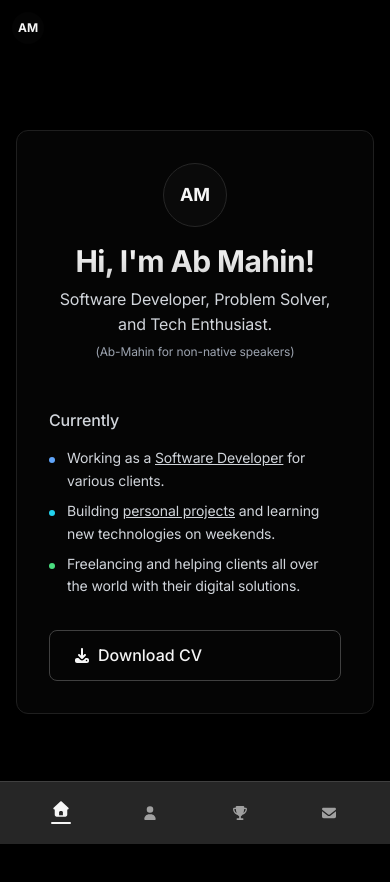
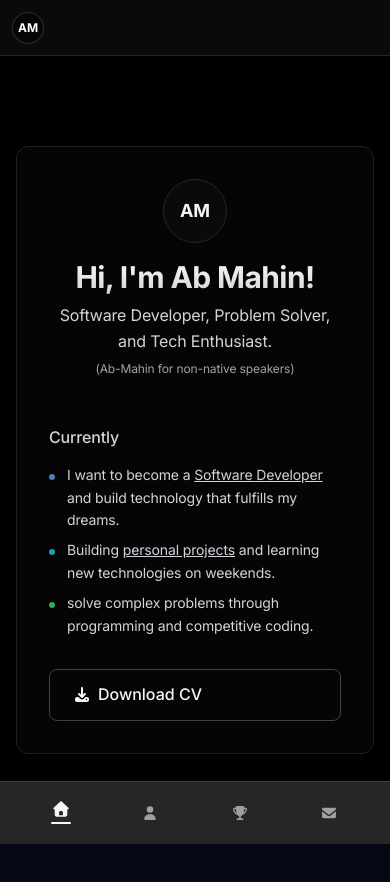
Before and after one commit to Ab-mahin/Protfolio, a React (Vite) app: page / in a window 390 px wide. Shown: the top 882 px of the page. After the commit the page ends 844 px from the top, so only its background shows below. Built offline with nearby package versions, Linux system fonts and the light colour scheme.

Commit message:
Little change on Profile

```diff
--- a/src/App.jsx
+++ b/src/App.jsx
@@ -5,7 +5,7 @@ import { AppLoader } from "./components/Loader";
 
 const App = () => {
   const [isDarkMode, setIsDarkMode] = useState(() => {
-    // Initialize from localStorage or default to true
+    // Always default to dark mode on first visit
     const savedTheme = localStorage.getItem('isDarkMode');
     return savedTheme !== null ? JSON.parse(savedTheme) : true;
   });
@@ -64,7 +64,7 @@ const App = () => {
         <Navbar activeSection={activeSection} onNavigate={setActiveSection} />
 
         <main
-          className="flex-1 overflow-y-auto lg:ml-72 pb-20 lg:pb-0 transition-colors duration-300"
+          className="flex-1 min-h-[100dvh] overflow-y-auto scrollbar-hide lg:ml-72 pt-14 sm:pt-16 md:pt-20 lg:pt-0 pb-0 lg:pb-0 transition-colors duration-300"
           style={{
             backgroundColor: isDarkMode ? '#000000' : '#FFFFFF',
             color: isDarkMode ? '#F5F5F5' : '#262626'
--- a/src/components/Hero.jsx
+++ b/src/components/Hero.jsx
@@ -1,19 +1,19 @@
-import { motion } from 'framer-motion';
-import { useState, useEffect } from 'react';
-import DownloadCVButton from './DownloadCVButton';
+import { motion } from "framer-motion";
+import { useState, useEffect } from "react";
+import DownloadCVButton from "./DownloadCVButton";
 
 const Hero = () => {
   const [isDarkMode, setIsDarkMode] = useState(() => {
     // Initialize with current theme to prevent flash
-    if (typeof document !== 'undefined') {
-      return document.documentElement.classList.contains('dark');
+    if (typeof document !== "undefined") {
+      return document.documentElement.classList.contains("dark");
     }
     return true; // fallback for SSR
   });
 
   useEffect(() => {
     const handleThemeChange = () => {
-      const isDark = document.documentElement.classList.contains('dark');
+      const isDark = document.documentElement.classList.contains("dark");
       setIsDarkMode(isDark);
     };
 
@@ -21,7 +21,7 @@ const Hero = () => {
     const observer = new MutationObserver(handleThemeChange);
     observer.observe(document.documentElement, {
       attributes: true,
-      attributeFilter: ['class']
+      attributeFilter: ["class"],
     });
 
     return () => observer.disconnect();
@@ -30,16 +30,19 @@ const Hero = () => {
   return (
     <section
       id="home"
-      className="min-h-screen flex items-center justify-center px-4 py-8"
+      className="min-h-[calc(100dvh-56px)] sm:min-h-[calc(100dvh-64px)] md:min-h-[calc(100dvh-80px)] lg:min-h-screen flex items-center justify-center px-4 py-8"
       style={{
-        backgroundColor: isDarkMode ? '#000000' : '#F5F5F5',
-        color: isDarkMode ? '#F5F5F5' : '#262626'
+        backgroundColor: isDarkMode ? "#000000" : "#F5F5F5",
+        color: isDarkMode ? "#F5F5F5" : "#262626",
       }}
     >
       <div className="max-w-3xl mx-auto w-full">
         <div
           className="rounded-xl p-8 md:p-10 border"
-          style={{ backgroundColor: isDarkMode ? '#050505' : '#FFFFFF', borderColor: isDarkMode ? '#1f1f1f' : '#e5e7eb' }}
+          style={{
+            backgroundColor: isDarkMode ? "#050505" : "#FFFFFF",
+            borderColor: isDarkMode ? "#1f1f1f" : "#e5e7eb",
+          }}
         >
           <motion.div
             initial={{ opacity: 0, y: 20 }}
@@ -50,11 +53,14 @@ const Hero = () => {
             <div className="flex flex-col sm:flex-row sm:items-center mb-6 space-y-4 sm:space-y-0 sm:space-x-4">
               <div
                 className="w-16 h-16 sm:w-12 sm:h-12 rounded-full flex items-center justify-center border mx-auto sm:mx-0"
-              style={{ backgroundColor: isDarkMode ? '#0a0a0a' : '#F5F5F5', borderColor: isDarkMode ? '#262626' : '#e5e7eb' }}
+                style={{
+                  backgroundColor: isDarkMode ? "#0a0a0a" : "#F5F5F5",
+                  borderColor: isDarkMode ? "#262626" : "#e5e7eb",
+                }}
               >
                 <span
                   className="text-lg sm:text-sm font-bold"
-                style={{ color: isDarkMode ? '#F5F5F5' : '#262626' }}
+                  style={{ color: isDarkMode ? "#F5F5F5" : "#262626" }}
                 >
                   AM
                 </span>
@@ -62,7 +68,11 @@ const Hero = () => {
               <div className="text-center sm:text-left">
                 <h1
                   className="text-3xl sm:text-4xl md:text-5xl font-modern-bold mb-2 sm:mb-3 bg-clip-text text-transparent"
-                style={{ backgroundImage: isDarkMode ? 'linear-gradient(to bottom, #fafafa, #d4d4d4)' : 'linear-gradient(to bottom, #262626, #737373)' }}
+                  style={{
+                    backgroundImage: isDarkMode
+                      ? "linear-gradient(to bottom, #fafafa, #d4d4d4)"
+                      : "linear-gradient(to bottom, #262626, #737373)",
+                  }}
                 >
                   Hi, I'm Ab Mahin!
                 </h1>
@@ -70,14 +80,14 @@ const Hero = () => {
                   className="text-base sm:text-lg md:text-xl mb-1 sm:mb-2 font-modern"
                   style={{
                     fontWeight: 400,
-                  color: isDarkMode ? '#D1D5DB' : '#6B7280'
+                    color: isDarkMode ? "#D1D5DB" : "#6B7280",
                   }}
                 >
                   Software Developer, Problem Solver, and Tech Enthusiast.
                 </h2>
                 <p
                   className="text-xs sm:text-sm font-modern"
-                style={{ color: isDarkMode ? '#9CA3AF' : '#6B7280' }}
+                  style={{ color: isDarkMode ? "#9CA3AF" : "#6B7280" }}
                 >
                   (Ab-Mahin for non-native speakers)
                 </p>
@@ -92,36 +102,40 @@ const Hero = () => {
           >
             <h3
               className="text-base font-modern-medium mb-4"
-            style={{ color: isDarkMode ? '#D1D5DB' : '#6B7280' }}
+              style={{ color: isDarkMode ? "#D1D5DB" : "#6B7280" }}
             >
               Currently
             </h3>
             <ul className="space-y-2">
               <li className="flex items-start space-x-3">
-              <div className="w-1.5 h-1.5 bg-blue-400 rounded-full mt-2.5 flex-shrink-0"></div>
+                <div className="w-1.5 h-1.5 bg-blue-400 rounded-full mt-2.5 flex-shrink-0 shadow-lg shadow-blue-400/50 animate-pulse"></div>
                 <p
                   className="text-sm font-modern"
-                style={{ color: isDarkMode ? '#D1D5DB' : '#6B7280' }}
+                  style={{ color: isDarkMode ? "#D1D5DB" : "#6B7280" }}
                 >
-                Working as a <span className="underline">Software Developer</span> for various clients.
+                  I want to become a{" "}
+                  <span className="underline">Software Developer</span> and
+                  build technology that fulfills my dreams.
                 </p>
               </li>
               <li className="flex items-start space-x-3">
-              <div className="w-1.5 h-1.5 bg-cyan-400 rounded-full mt-2.5 flex-shrink-0"></div>
+                <div className="w-1.5 h-1.5 bg-cyan-400 rounded-full mt-2.5 flex-shrink-0 shadow-lg shadow-cyan-400/50 animate-pulse"></div>
                 <p
                   className="text-sm font-modern"
-                style={{ color: isDarkMode ? '#D1D5DB' : '#6B7280' }}
+                  style={{ color: isDarkMode ? "#D1D5DB" : "#6B7280" }}
                 >
-                Building <span className="underline">personal projects</span> and learning new technologies on weekends.
+                  Building <span className="underline">personal projects</span>{" "}
+                  and learning new technologies on weekends.
                 </p>
               </li>
               <li className="flex items-start space-x-3">
-              <div className="w-1.5 h-1.5 bg-green-400 rounded-full mt-2.5 flex-shrink-0"></div>
+                <div className="w-1.5 h-1.5 bg-green-400 rounded-full mt-2.5 flex-shrink-0 shadow-lg shadow-green-400/50 animate-pulse"></div>
                 <p
                   className="text-sm font-modern"
-                style={{ color: isDarkMode ? '#D1D5DB' : '#6B7280' }}
+                  style={{ color: isDarkMode ? "#D1D5DB" : "#6B7280" }}
                 >
-                Freelancing and helping clients all over the world with their digital solutions.
+                  solve complex problems through programming and competitive
+                  coding.
                 </p>
               </li>
             </ul>
--- a/src/components/Navbar.jsx
+++ b/src/components/Navbar.jsx
@@ -83,19 +83,32 @@ const Navbar = ({ activeSection = "home", onNavigate }) => {
 
   return (
     <>
-      {/* Mobile Logo/Avatar - Top Left Corner */}
-      <motion.button
-        className="lg:hidden fixed top-3 left-3 z-50 w-8 h-8 rounded-full flex items-center justify-center group hover:scale-105 transition-all duration-300 focus:outline-none focus:ring-0 backdrop-blur-md"
-        onClick={() => setIsMobileMenuOpen(!isMobileMenuOpen)}
+      {/* Mobile Blur Header Row */}
+      <div
+        className="lg:hidden fixed top-0 left-0 right-0 z-40 h-14 flex items-center px-3"
         style={{
-          backgroundColor: isDarkMode ? 'rgba(5, 5, 5, 0.8)' : 'rgba(0, 0, 0, 0.8)',
-          backdropFilter: 'blur(12px)',
-          WebkitBackdropFilter: 'blur(12px)'
+          backgroundColor: isDarkMode ? 'rgba(15, 15, 15, 0.7)' : 'rgba(255, 255, 255, 0.7)',
+          backdropFilter: 'blur(20px) saturate(180%)',
+          WebkitBackdropFilter: 'blur(20px) saturate(180%)',
+          borderBottom: `1px solid ${isDarkMode ? 'rgba(255, 255, 255, 0.1)' : 'rgba(0, 0, 0, 0.1)'}`,
+          boxShadow: isDarkMode
+            ? '0 4px 24px 0 rgba(0, 0, 0, 0.2)'
+            : '0 4px 24px 0 rgba(0, 0, 0, 0.08)'
         }}
-        whileTap={{ scale: 0.95 }}
       >
-        <span className="font-bold text-xs" style={{ color: isDarkMode ? '#F5F5F5' : '#FFFFFF' }}>AM</span>
-      </motion.button>
+        {/* Mobile Logo/Avatar - Inside Blur Row */}
+        <motion.button
+          className="w-8 h-8 rounded-full flex items-center justify-center group hover:scale-105 transition-all duration-300 focus:outline-none focus:ring-0"
+          onClick={() => setIsMobileMenuOpen(!isMobileMenuOpen)}
+          style={{
+            backgroundColor: isDarkMode ? 'rgba(5, 5, 5, 0.8)' : 'rgba(0, 0, 0, 0.8)',
+            border: `1px solid ${isDarkMode ? 'rgba(255, 255, 255, 0.15)' : 'rgba(255, 255, 255, 0.15)'}`,
+          }}
+          whileTap={{ scale: 0.95 }}
+        >
+          <span className="font-bold text-xs" style={{ color: '#FFFFFF' }}>AM</span>
+        </motion.button>
+      </div>
 
       {/* Mobile Navigation Overlay */}
       {isMobileMenuOpen && (
@@ -113,7 +126,7 @@ const Navbar = ({ activeSection = "home", onNavigate }) => {
         initial={{ x: '-100%' }}
         animate={{ x: isMobileMenuOpen ? '0%' : '-100%' }}
         transition={{ type: 'spring', damping: 25, stiffness: 200 }}
-        className="lg:hidden fixed left-0 top-0 h-full w-80 z-50 overflow-y-auto overflow-x-hidden"
+        className="lg:hidden fixed left-0 top-0 h-full w-80 z-50 overflow-y-auto scrollbar-hide overflow-x-hidden"
         style={{ backgroundColor: isDarkMode ? '#262626' : '#FFFFFF' }}
       >
         <div className="p-6">
--- a/src/components/Portfolio.jsx
+++ b/src/components/Portfolio.jsx
@@ -60,10 +60,10 @@ const Portfolio = () => {
   const currentProjects = activeTab === 'personal' ? personalProjects : commercialProjects;
 
   return (
-    <div className="min-h-screen flex flex-col sm:flex-col md:flex-col lg:flex-row xl:flex-row 2xl:flex-row" style={{ backgroundColor: isDarkMode ? '#000000' : '#FFFFFF' }}>
+    <div className="min-h-full flex flex-col sm:flex-col md:flex-col lg:flex-row xl:flex-row 2xl:flex-row" style={{ backgroundColor: isDarkMode ? '#000000' : '#FFFFFF' }}>
       {/* Left Content Area - Responsive width */}
       <div
-        className="w-full sm:w-full md:w-full lg:w-2/5 xl:w-2/5 2xl:w-1/3 pl-1 sm:pl-2 md:pl-3 lg:pl-4 xl:pl-6 2xl:pl-8 pr-1 sm:pr-2 md:pr-3 lg:pr-2 xl:pr-3 2xl:pr-6 pt-16 sm:pt-16 md:pt-16 lg:pt-4 xl:pt-6 2xl:pt-12 pb-2 sm:pb-4 md:pb-6 lg:pb-4 xl:pb-6 2xl:pb-12 overflow-hidden lg:overflow-y-auto"
+        className="w-full sm:w-full md:w-full lg:w-2/5 xl:w-2/5 2xl:w-1/3 pl-1 sm:pl-2 md:pl-3 lg:pl-4 xl:pl-6 2xl:pl-8 pr-1 sm:pr-2 md:pr-3 lg:pr-2 xl:pr-3 2xl:pr-6 pt-0 lg:pt-4 xl:pt-6 2xl:pt-12 pb-2 sm:pb-4 md:pb-6 lg:pb-4 xl:pb-6 2xl:pb-12 overflow-hidden lg:overflow-y-auto scrollbar-hide"
         style={{ backgroundColor: isDarkMode ? '#050505' : '#F5F5F5' }}
       >
         {/* Header */}
--- a/src/index.css
+++ b/src/index.css
@@ -2,6 +2,27 @@
    GOOGLE FONTS IMPORT (must be first)
    =========================================== */
 @import url("https://fonts.googleapis.com/css2?family=Inter:wght@300;400;500;600;700;800&display=swap");
+
+/* ===========================================
+   GLOBAL HTML/BODY SETUP
+   =========================================== */
+html,
+body,
+#root {
+  height: 100%;
+}
+
+body {
+  -ms-overflow-style: none;
+  /* Internet Explorer 10+ */
+  scrollbar-width: none;
+  /* Firefox */
+}
+
+body::-webkit-scrollbar {
+  display: none;
+  /* Safari and Chrome */
+}
 
 /* ===========================================
    TAILWIND CSS IMPORTS
@@ -14,11 +35,15 @@
    SCROLLBAR HIDE UTILITY
    =========================================== */
 .scrollbar-hide {
-  -ms-overflow-style: none;  /* Internet Explorer 10+ */
-  scrollbar-width: none;  /* Firefox */
+  -ms-overflow-style: none;
+  /* Internet Explorer 10+ */
+  scrollbar-width: none;
+  /* Firefox */
 }
+
 .scrollbar-hide::-webkit-scrollbar {
-  display: none;  /* Safari and Chrome */
+  display: none;
+  /* Safari and Chrome */
 }
 
 /* ===========================================
@@ -28,6 +53,7 @@
   from {
     transform: translateX(0);
   }
+
   to {
     transform: translateX(calc(-50% - 2rem));
   }
@@ -53,22 +79,26 @@
 }
 
 .tech-scroller-container-dark {
-  background: linear-gradient(90deg, rgba(0,0,0,0.8) 0%, transparent 20%, transparent 80%, rgba(0,0,0,0.8) 100%);
+  background: linear-gradient(90deg, rgba(0, 0, 0, 0.8) 0%, transparent 20%, transparent 80%, rgba(0, 0, 0, 0.8) 100%);
 }
 
 .tech-scroller-container-light {
-  background: linear-gradient(90deg, rgba(255,255,255,0.8) 0%, transparent 20%, transparent 80%, rgba(255,255,255,0.8) 100%);
+  background: linear-gradient(90deg, rgba(255, 255, 255, 0.8) 0%, transparent 20%, transparent 80%, rgba(255, 255, 255, 0.8) 100%);
 }
 
 /* ===========================================
    CUSTOM UTILITY CLASSES
    =========================================== */
 .scrollbar-hide {
-  -ms-overflow-style: none;  /* Internet Explorer 10+ */
-  scrollbar-width: none;  /* Firefox */
+  -ms-overflow-style: none;
+  /* Internet Explorer 10+ */
+  scrollbar-width: none;
+  /* Firefox */
 }
+
 .scrollbar-hide::-webkit-scrollbar {
-  display: none;  /* Safari and Chrome */
+  display: none;
+  /* Safari and Chrome */
 }
 
 /* Remove all button focus borders */
@@ -89,7 +119,8 @@ textarea:focus {
 /* Smooth page transitions */
 .transition-transform {
   will-change: transform;
-  transform: translateZ(0); /* Force hardware acceleration */
+  transform: translateZ(0);
+  /* Force hardware acceleration */
 }
 
 /* Vertical text for navbar */
@@ -118,15 +149,6 @@ textarea:focus {
   --color-indigo: #1f1e39;
   --color-storm: #282b4b;
 
-  /* Accent Colors */
-  --color-aqua: #33c2cc;
-  --color-mint: #57db96;
-  --color-royal: #5c33cc;
-  --color-lavender: #7a57db;
-  --color-fuchsia: #ca2f8c;
-  --color-orange: #cc6033;
-  --color-sand: #d6995c;
-  --color-coral: #ea4884;
 
   /* Animation Variables */
   --animate-orbit: orbit 50s linear infinite;
@@ -165,14 +187,11 @@ body {
    =========================================== */
 @keyframes orbit {
   0% {
-    transform: rotate(calc(var(--angle) * 1deg))
-      translateY(calc(var(--radius) * 1px))
-      rotate(calc(var(--angle) * -1deg));
+    transform: rotate(calc(var(--angle) * 1deg)) translateY(calc(var(--radius) * 1px)) rotate(calc(var(--angle) * -1deg));
   }
+
   100% {
-    transform: rotate(calc(var(--angle) * 1deg + 360deg))
-      translateY(calc(var(--radius) * 1px))
-      rotate(calc((var(--angle) * -1deg) - 360deg));
+    transform: rotate(calc(var(--angle) * 1deg + 360deg)) translateY(calc(var(--radius) * 1px)) rotate(calc((var(--angle) * -1deg) - 360deg));
   }
 }
 
@@ -180,6 +199,7 @@ body {
   from {
     transform: translateX(0);
   }
+
   to {
     transform: translateX(calc(-100% - var(--gap)));
   }
@@ -189,6 +209,7 @@ body {
   from {
     transform: translateY(0);
   }
+
   to {
     transform: translateY(calc(-100% - var(--gap)));
   }
--- a/src/main.jsx
+++ b/src/main.jsx
@@ -3,13 +3,14 @@ import ReactDOM from 'react-dom/client'
 import App from './App.jsx'
 import './index.css'
 
-// Set theme from localStorage or default to dark mode
+// Always default to dark mode on first visit
 const savedTheme = localStorage.getItem('isDarkMode');
 const isDarkMode = savedTheme !== null ? JSON.parse(savedTheme) : true;
 
-if (isDarkMode) {
-  document.documentElement.classList.add('dark');
-} else {
+// Ensure dark mode is applied immediately
+document.documentElement.classList.add('dark');
+
+if (!isDarkMode && savedTheme !== null) {
   document.documentElement.classList.remove('dark');
 }
 
--- a/vite.config.js
+++ b/vite.config.js
@@ -5,8 +5,10 @@ import react from '@vitejs/plugin-react'
 export default defineConfig({
   plugins: [react()],
   server: {
+    host: '0.0.0.0',
     port: 5173,
-    open: true
+    open: false,
+    allowedHosts: true
   },
   build: {
     outDir: 'dist',
```
Also changed, not shown: src/components/About.jsx (+180 -69 lines), src/components/canvas/CustomeGlobe.jsx (+19 -2 lines), 1 other file (tests, documents, lock files or other folders). Lines whose indentation alone changed are shown as unchanged.
